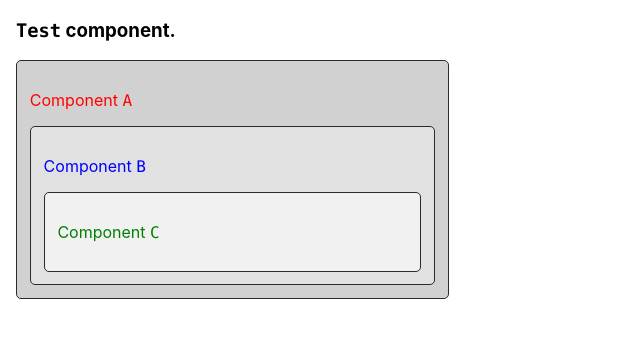
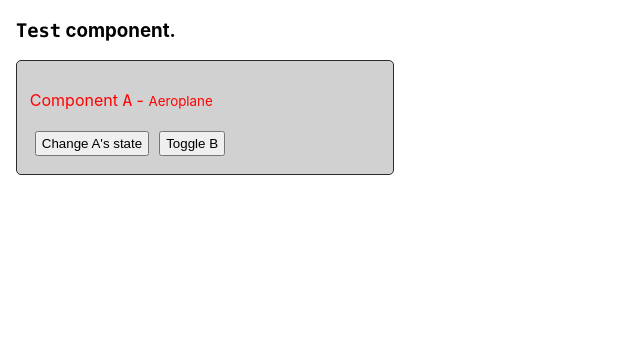
Before and after one commit to efdotjay/react-experiment, a React (Create React App) app: page / in a window 1280 px wide. Shown: the top 338 px of the page, without its empty margins (0-640 px from the left). Built offline with nearby package versions, Linux system fonts and the light colour scheme.

Commit message:
Adds update action buttons.

```diff
--- a/src/components/component-a/ComponentA.jsx
+++ b/src/components/component-a/ComponentA.jsx
@@ -27,8 +27,11 @@ export default class ComponentA extends React.Component {
   }
 
   state = {
+    name: 'Aeroplane',
     color: 'red',
-    hasError: false
+    hasError: false,
+    showB: false,
+    bMass: 300
   }
 
   constructor(props) {
@@ -106,15 +109,31 @@ export default class ComponentA extends React.Component {
     console.log('Comp A - componentWillUnmount()');
   }
 
+  toggleNameHandler = () => {
+    this.setState(state => ({ name: state.name === 'Aeroplane' ? 'Anaconda' : 'Aeroplane' }));
+  };
+
+  toggleBHandler = () => {
+    this.setState(state => ({ showB: !state.showB }));
+  };
+
+  bMassChangeHandler = () => {
+    this.setState(state => ({ bMass: state.bMass + 50 }));
+  }
+
   render() {
     console.log('Comp A - render()');
 
-    const { color } = this.state;
+    const { color, name, showB, bMass } = this.state;
 
     return (
       <div className={classes.ComponentContainer}>
-        <p style={{ color }}>Component <code>A</code></p>
-        <ComponentB />
+        <p style={{ color }}>Component <code>A</code> - <small>{name}</small></p>
+        <button className={classes.Button} onClick={this.toggleNameHandler}>Change A's state</button>
+        <button className={classes.Button} onClick={this.toggleBHandler}>Toggle B</button>
+        {showB && <button className={classes.Button} onClick={this.bMassChangeHandler}>Change B's props</button>}
+
+        {showB && <ComponentB mass={bMass}/>}
       </div>
     );
   }
--- a/src/components/component-a/ComponentA.module.css
+++ b/src/components/component-a/ComponentA.module.css
@@ -7,3 +7,9 @@
   padding: 0.8rem;
   background-color: #d1d1d1;
 }
+
+.Button {
+  margin: 5px;
+  padding: 3px 5px;
+  cursor: pointer;
+}
--- a/src/components/component-b/ComponentB.jsx
+++ b/src/components/component-b/ComponentB.jsx
@@ -27,8 +27,11 @@ export default class ComponentB extends React.Component {
   }
 
   state = {
+    name: 'Bus',
     color: 'blue',
-    hasError: false
+    hasError: false,
+    showC: false,
+    cSpeed: 10
   }
 
   constructor(props) {
@@ -106,15 +109,32 @@ export default class ComponentB extends React.Component {
     console.log('Comp B - componentWillUnmount()');
   }
 
+  toggleNameHandler = () => {
+    this.setState(state => ({ name: state.name === 'Bus' ? 'Baboon' : 'Bus' }));
+  };
+
+  toggleCHandler = () => {
+    this.setState(state => ({ showC: !state.showC }));
+  };
+
+  cSpeedChangeHandler = () => {
+    this.setState(state => ({ cSpeed: state.cSpeed + 5 }));
+  }
+
   render() {
     console.log('Comp B - render()');
 
-    const { color } = this.state;
+    const { color, name, showC, cSpeed } = this.state;
+    const { mass } = this.props;
 
     return (
       <div className={classes.ComponentContainer}>
-        <p style={{ color }}>Component <code>B</code></p>
-        <ComponentC />
+        <p style={{ color }}>Component <code>B</code> - <small>{name} <i>({mass})</i></small></p>
+        <button className={classes.Button} onClick={this.toggleNameHandler}>Change B's state</button>
+        <button className={classes.Button} onClick={this.toggleCHandler}>Toggle C</button>
+        {showC && <button className={classes.Button} onClick={this.cSpeedChangeHandler}>Change C's props</button>}
+
+        {showC && <ComponentC speed={cSpeed}/>}
       </div>
     );
   }
--- a/src/components/component-b/ComponentB.module.css
+++ b/src/components/component-b/ComponentB.module.css
@@ -7,3 +7,9 @@
   padding: 0.8rem;
   background-color: #e1e1e1;
 }
+
+.Button {
+  margin: 5px;
+  padding: 3px 5px;
+  cursor: pointer;
+}
--- a/src/components/component-c/ComponentC.jsx
+++ b/src/components/component-c/ComponentC.jsx
@@ -26,6 +26,7 @@ export default class ComponentC extends React.Component {
   }
 
   state = {
+    name: 'Car',
     color: 'green',
     hasError: false
   }
@@ -105,14 +106,20 @@ export default class ComponentC extends React.Component {
     console.log('Comp C - componentWillUnmount()');
   }
 
+  toggleNameHandler = () => {
+    this.setState(state => ({ name: state.name === 'Car' ? 'Cobra' : 'Car' }));
+  };
+
   render() {
     console.log('Comp C - render()');
 
-    const { color } = this.state;
+    const { color, name } = this.state;
+    const { speed } = this.props;
 
     return (
       <div className={classes.ComponentContainer}>
-        <p style={{ color }}>Component <code>C</code></p>
+        <p style={{ color }}>Component <code>C</code> - <small>{name} <i>({speed})</i></small></p>
+        <button className={classes.Button} onClick={this.toggleNameHandler}>Change C's state</button>
       </div>
     );
   }
--- a/src/components/component-c/ComponentC.module.css
+++ b/src/components/component-c/ComponentC.module.css
@@ -7,3 +7,9 @@
   padding: 0.8rem;
   background-color: #f1f1f1;
 }
+
+.Button {
+  margin: 5px;
+  padding: 3px 5px;
+  cursor: pointer;
+}
```
